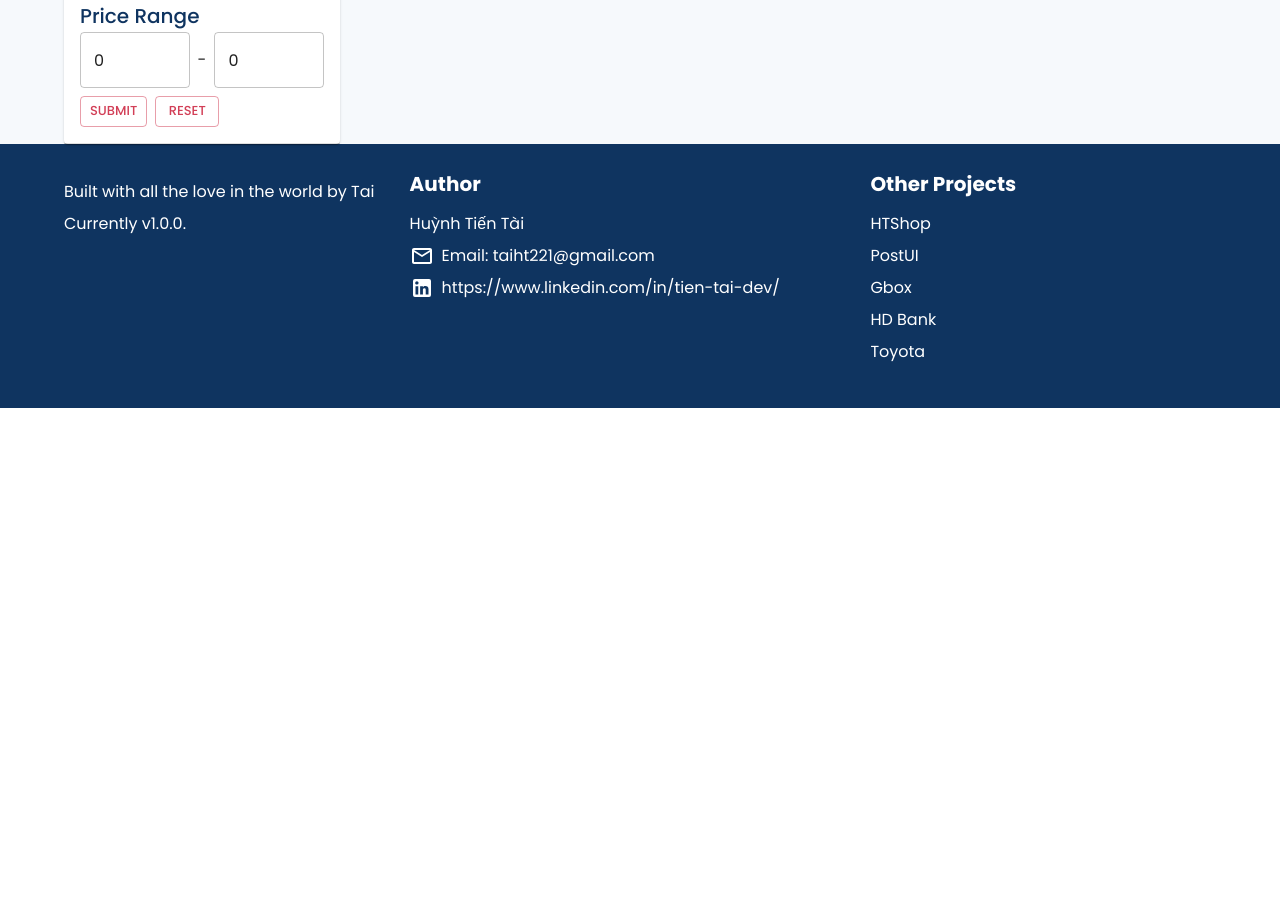
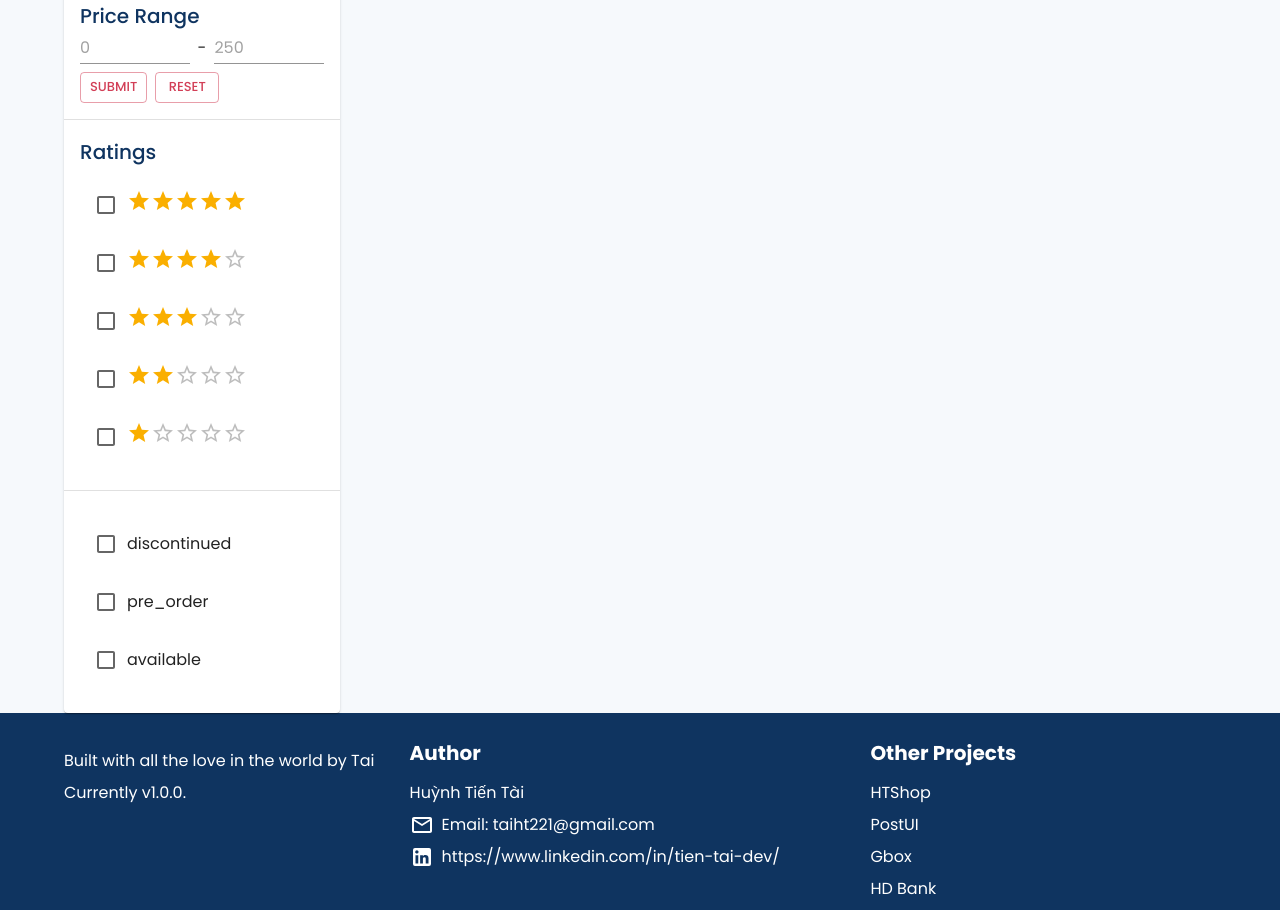
Before and after one commit to taiht221/reactjs-ts, a React (Vite) app: page /product in a window 1280 px wide. Shown: the part 1180-2090 px from the top of the page. Before the commit the page ends 1588 px from the top, so only its background shows below. Built offline with nearby package versions, Linux system fonts and the light colour scheme; no server answers.

Commit message:
update product page

```diff
--- a/src/models/common.ts
+++ b/src/models/common.ts
@@ -1,7 +1,7 @@
 export interface PaginationParams {
   currentPage: number
   totalPage: number
-  count: number
+  count?: any
   perPage: number
   nextPage: number
 }
--- /dev/null
+++ b/src/pages/Product/components/FilterViewer.tsx
@@ -0,0 +1,129 @@
+import { Chip, List, ListItem, Typography } from '@mui/material'
+import { Box } from '@mui/system'
+import { useMemo } from 'react'
+
+export interface FilterViewerProps {
+  filters: any
+  onChange: (value: any) => void
+}
+
+const FILTER_LIST = [
+  {
+    id: 1,
+    getLable: () => 'Available',
+    isActive: (filters: any) => filters.inventory_status === 'available',
+    isVisible: () => true,
+    isRemovable: false,
+    onRemove: () => {},
+    onToggle: (filters: any) => {
+      const newFilters = { ...filters }
+      if (newFilters.inventory_status === 'available') {
+        delete newFilters.inventory_status
+      } else {
+        newFilters.inventory_status === 'available'
+      }
+      return newFilters
+    },
+  },
+  {
+    id: 2,
+    getLable: () => 'discontinued',
+    isActive: () => true,
+    isVisible: (filters: any) => filters.inventory_status === 'discontinued',
+    isRemovable: true,
+    onRemove: (filters: any) => {
+      const newFilters = { ...filters }
+      delete newFilters.inventory_status
+      return newFilters
+    },
+    // onToggle: (filters: any) => {},
+  },
+  {
+    id: 3,
+    getLable: () => 'pre_order',
+    isActive: () => true,
+    isVisible: (filters: any) => filters.inventory_status === 'pre_order',
+    isRemovable: true,
+    onRemove: (filters: any) => {
+      const newFilters = { ...filters }
+      delete newFilters.inventory_status
+      return newFilters
+    },
+    // onToggle: (filters: any) => {},
+  },
+  {
+    id: 4,
+    getLable: (filters: any) => `Từ ${filters.min} đến ${filters.max}`,
+    isActive: (filters: any) => true,
+    isVisible: (filters: any) =>
+      Object.keys(filters).includes('min') && Object.keys(filters).includes('max'),
+    isRemovable: true,
+    onRemove: (filters: any) => {
+      const newFilters = { ...filters }
+      delete newFilters.min
+      delete newFilters.max
+      return newFilters
+    },
+    // onToggle: (filters: any) => {},
+  },
+  {
+    id: 5,
+    getLable: (filters: any) => `Từ ${filters.rating_average} sao`,
+    isActive: (filters: any) => true,
+    isVisible: (filters: any) => Object.keys(filters).includes('rating_average'),
+    isRemovable: true,
+    onRemove: (filters: any) => {
+      console.log(filters)
+      const newFilters = { ...filters }
+      delete newFilters.rating_average
+      console.log(newFilters)
+      return newFilters
+    },
+  },
+]
+
+export default function FilterViewer({ filters, onChange }: FilterViewerProps) {
+  const visibleFilters = useMemo(() => {
+    return FILTER_LIST.filter((e) => e.isVisible(filters))
+  }, [filters])
+
+  const handleDelete = (e: any) => {
+    console.info('You clicked the delete icon.')
+  }
+  return (
+    <Box>
+      <Typography variant="body2">Bộ lọc:</Typography>
+      <List>
+        {visibleFilters.map((e: any) => (
+          <ListItem key={e.id}>
+            {e.isRemovable ? (
+              <Chip
+                size="small"
+                label={e.getLable(filters)}
+                color={e.isActive(filters) ? 'secondary' : 'default'}
+                clickable={!e.isRemovable}
+                onDelete={() => {
+                  if (!onChange) return
+                  const newFilters = e.onRemove(filters)
+                  onChange(newFilters)
+                }}
+              />
+            ) : (
+              <Chip
+                size="small"
+                label={e.getLable(filters)}
+                color={e.isActive(filters) ? 'secondary' : 'default'}
+                clickable={!e.isRemovable}
+                onClick={() => {
+                  if (!onChange) return
+                  const newFilters = e.onToggle(filters)
+                  onChange(newFilters)
+                }}
+              />
+            )}
+          </ListItem>
+        ))}
+      </List>
+    </Box>
+  )
+}
--- a/src/pages/Product/components/Filters/FilterByPrice.tsx
+++ b/src/pages/Product/components/Filters/FilterByPrice.tsx
@@ -20,10 +20,6 @@ export default function FilterByPrice({ onChange }: FilterByPriceProps) {
   }
   const handleSubmit = () => {
     if (onChange) onChange(value)
-    setValue({
-      min: 0,
-      max: 0,
-    })
   }
   const resetPrice = () => {
     setValue({
@@ -39,19 +35,19 @@ export default function FilterByPrice({ onChange }: FilterByPriceProps) {
       <Stack direction="row" spacing={1} sx={{ alignItems: 'center' }}>
         <TextField
           name="min"
-          value={value.min > 0 ? value.min : 0}
+          value={value.min > 0 ? value.min : ''}
           onChange={handleChange}
           type="number"
-          variant="outlined"
+          variant="standard"
           placeholder="0"
         />
         <span>-</span>
         <TextField
           name="max"
-          value={value.max > 0 ? value.max : 0}
+          value={value.max > 0 ? value.max : ''}
           onChange={handleChange}
           type="number"
-          variant="outlined"
+          variant="standard"
           placeholder="250"
         />
       </Stack>
--- a/src/pages/Product/components/Filters/FilterByRating.tsx
+++ b/src/pages/Product/components/Filters/FilterByRating.tsx
@@ -1,7 +1,45 @@
-import * as React from 'react'
+import { Box, Checkbox, FormControlLabel, List, ListItem, Rating, Typography } from '@mui/material'
 
-export interface FilterByRatingProps {}
+export interface FilterByRatingProps {
+  filters: any
+  onChange: (values: any) => void
+}
 
-export default function FilterByRating(props: FilterByRatingProps) {
-  return <div>FilterByRating</div>
+export default function FilterByRating({ filters, onChange }: FilterByRatingProps) {
+  const handleChange = (e: any) => {
+    if (!onChange) return
+    const { name, value } = e.target
+    onChange({ rating_average: name })
+  }
+  return (
+    <Box padding={2}>
+      <Typography variant="h6" component="h2" color="secondary">
+        Ratings
+      </Typography>
+      <List>
+        {[
+          { rating_average: '5', value: 5 },
+          { rating_average: '4', value: 4 },
+          { rating_average: '3', value: 3 },
+          { rating_average: '2', value: 2 },
+          { rating_average: '1', value: 1 },
+        ].map((rating) => (
+          <ListItem key={rating.value}>
+            <FormControlLabel
+              control={
+                <Checkbox
+                  checked={rating.rating_average === filters.rating_average}
+                  onChange={handleChange}
+                  name={rating.rating_average}
+                  color="secondary"
+                  value={rating.rating_average}
+                />
+              }
+              label={<Rating name="read-only" value={rating.value} readOnly />}
+            />
+          </ListItem>
+        ))}
+      </List>
+    </Box>
+  )
 }
--- /dev/null
+++ b/src/pages/Product/components/Filters/FilterBySatus.tsx
@@ -0,0 +1,37 @@
+import { Box, Checkbox, FormControlLabel, List, ListItem } from '@mui/material'
+import * as React from 'react'
+
+export interface FilterByStatusProps {
+  filters: any
+  onChange: (values: any) => void
+}
+
+export default function FilterByStatus({ filters, onChange }: FilterByStatusProps) {
+  const handleChange = (e: any) => {
+    if (!onChange) return
+    const { name, value } = e.target
+    onChange({ inventory_status: name })
+  }
+  return (
+    <Box padding={2}>
+      <List>
+        {['discontinued', 'pre_order', 'available'].map((status, index) => (
+          <ListItem key={status}>
+            <FormControlLabel
+              control={
+                <Checkbox
+                  checked={status === filters.inventory_status}
+                  onChange={handleChange}
+                  name={status}
+                  color="secondary"
+                  value={status}
+                />
+              }
+              label={status}
+            />
+          </ListItem>
+        ))}
+      </List>
+    </Box>
+  )
+}
--- a/src/pages/Product/components/ProductFilters.tsx
+++ b/src/pages/Product/components/ProductFilters.tsx
@@ -3,6 +3,8 @@ import PropTypes from 'prop-types'
 import FilterByCategory from './Filters/FilterByCategory'
 import FilterByPrice from './Filters/FilterByPrice'
 import { Divider } from '@mui/material'
+import FilterByRating from './Filters/FilterByRating'
+import FilterByStatus from './Filters/FilterBySatus'
 // import FilterByPrice from './Filters/FilterByPrice'
 // import FilterByService from './Filters/FilterByService'
 // import FilterByRating from './Filters/FilterByRating'
@@ -17,7 +19,6 @@ function ProductFilters({ filters, onChange, setCategoryName }: ProductFilterspr
   const handleCategoryChange = (newCategoryId: any) => {
     if (!onChange) return
     const newFilters = {
-      ...filters,
       categories: newCategoryId.match(/\d+/)[0],
     }
     setCategoryName(newCategoryId.replace(/[0-9]/g, '').split('-id').join('').split('-').join(' '))
@@ -25,21 +26,15 @@ function ProductFilters({ filters, onChange, setCategoryName }: ProductFilterspr
   }
   const handlePriceChange = (newPrice: any) => {
     if (onChange) onChange(newPrice)
-    const newFilters = {
-      ...filters,
-      ...newPrice,
-    }
-    onChange(newFilters)
   }
   const handleServiceChange = (newService: any) => {
     if (onChange) onChange(newService)
   }
   const handleRatingChange = (newRating: any) => {
-    if (!onChange) return
-    const newFilters = {
-      rating_average: newRating,
-    }
-    onChange(newFilters)
+    if (onChange) onChange(newRating)
+  }
+  const handleStatusChange = (newStatus: any) => {
+    if (onChange) onChange(newStatus)
   }
   return (
     <>
@@ -47,8 +42,9 @@ function ProductFilters({ filters, onChange, setCategoryName }: ProductFilterspr
       <Divider />
       <FilterByPrice onChange={handlePriceChange} />
       <Divider />
-      {/* <FilterByRating onChange={handleRatingChange} filters={filters} />
-      <FilterByService onChange={handleServiceChange} filters={filters} /> */}
+      <FilterByRating onChange={handleRatingChange} filters={filters} />
+      <Divider />
+      <FilterByStatus onChange={handleStatusChange} filters={filters} />
     </>
   )
 }
--- a/src/pages/Product/pages/ListPage.tsx
+++ b/src/pages/Product/pages/ListPage.tsx
@@ -1,20 +1,21 @@
 import { Box, Container, Grid, Paper, Stack, Typography } from '@mui/material'
+import Pagination from '@mui/material/Pagination'
+import queryString from 'query-string'
 import React, { useEffect, useMemo, useState } from 'react'
+import { useLocation, useNavigate, useParams } from 'react-router-dom'
 import productApi from '../../../api/productApi'
-import { ListReponse, PaginationParams, Query } from '../../../models/common'
+import Breadcrumbs from '../../../layout/Breadcrumbs'
+import { PaginationParams, Query } from '../../../models/common'
+import FilterViewer from '../components/FilterViewer'
+import ProductFilters from '../components/ProductFilters'
 import { ProductList } from '../components/ProductList'
 import { ProductLoadingPage } from '../components/ProductLoadingPage'
-import Pagination from '@mui/material/Pagination'
-import { useNavigate, useParams, useLocation } from 'react-router-dom'
 import ProductSort from '../components/ProductSort'
-import queryString from 'query-string'
-import ProductFilters from '../components/ProductFilters'
-import Breadcrumbs from '../../../layout/Breadcrumbs'
 export default function ListPage() {
   const [productList, setProductList] = useState<Array<any>>([])
   const [loading, setLoading] = useState<Boolean>(true)
   const [pagination, setPagination] = useState<PaginationParams>()
-  const [categoryName, setCategoryName] = useState<any>(undefined)
+  const [categoryName, setCategoryName] = useState<any>('All Product')
   const navigate = useNavigate()
   const location = useLocation()
   let { slug }: any = useParams()
@@ -54,11 +55,15 @@ export default function ListPage() {
   }, [queryParams])
 
   const handlePageChange = (e: any, page: any) => {
-    // setLoading(true)
+    setLoading(true)
     // setFilters((prevFilters) => ({
     //   ...prevFilters,
     //   page: page,
     // }))
+    window.scrollTo({
+      top: 0,
+      behavior: 'smooth',
+    })
     const filter = {
       ...queryParams,
       page: page,
@@ -77,6 +82,7 @@ export default function ListPage() {
     // }));
     const filter = {
       ...queryParams,
+      page: 1,
       sort: newSortValue,
     }
     navigate({
@@ -84,13 +90,15 @@ export default function ListPage() {
     })
   }
   const handleFiltersChange = (newFilters: any) => {
-    setLoading(true)
+    console.log(newFilters)
     // if (newFilters.is_best_price_guaranteed === false && queryParams.is_best_price_guaranteed === false) {
     //   delete newFilters.is_best_price_guaranteed;
     //   delete queryParams.is_best_price_guaranteed;
     // }
+
     const filter = {
       ...queryParams,
+      page: 1,
       ...newFilters,
     }
     for (const property in filter) {
@@ -100,6 +108,7 @@ export default function ListPage() {
     }
 
     navigate({
+      pathname: location.pathname,
       search: queryString.stringify(filter),
     })
     // setFilter((prevFilters) => ({
@@ -133,10 +142,14 @@ export default function ListPage() {
               <ProductLoadingPage length={15} />
             ) : (
               <>
+                {pagination?.count > 0 && pagination?.count !== undefined ? (
+                  <>
+                    <FilterViewer filters={queryParams} onChange={handleFiltersChange} />
+
                     <ProductList data={productList}></ProductList>
 
                     <Stack direction="row" justifyContent="space-between" pt={2} pb={2}>
-                  <Typography>{`Showing 15 of ${pagination?.count} Products`}</Typography>
+                      <Typography>{`Showing ${productList.length} of ${pagination?.count} Products`}</Typography>
                       <Pagination
                         variant="outlined"
                         color="primary"
@@ -148,6 +161,10 @@ export default function ListPage() {
                       ></Pagination>
                     </Stack>
                   </>
+                ) : (
+                  <Typography>No result found</Typography>
+                )}
+              </>
             )}
           </Grid>
         </Grid>
```
Also changed, not shown: src/pages/Product/components/Filters/FilterByService.tsx (deleted, +0 -7 lines). Lines whose indentation alone changed are shown as unchanged.
